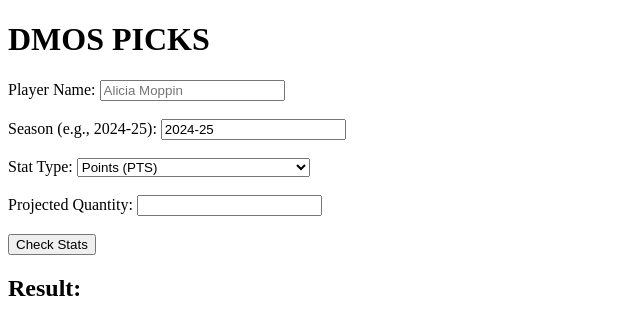
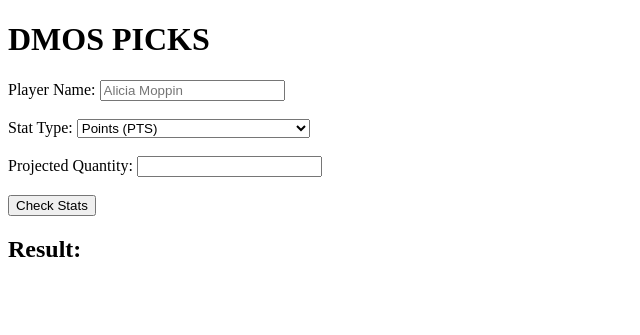
Before and after one commit to DMO-CS/Sports-Betting-Tool, a Flask app: page / in a window 1280 px wide. Shown: the top 335 px of the page, without its empty margins (0-640 px from the left). Run offline with Flask 3, Linux system fonts and the light colour scheme.

Commit message:
Update index.html

```diff
--- a/templates/index.html
+++ b/templates/index.html
@@ -10,9 +10,6 @@
     <form method="POST">
         <label for="player_name">Player Name:</label>
         <input type="text" id="player_name" name="player_name" placeholder="Alicia Moppin" required><br><br>
-
-        <label for="season">Season (e.g., 2024-25):</label>
-        <input type="text" id="season" name="season" value="2024-25" required><br><br>
 
         <label for="stat_choice">Stat Type:</label>
         <select id="stat_choice" name="stat_choice">
```
